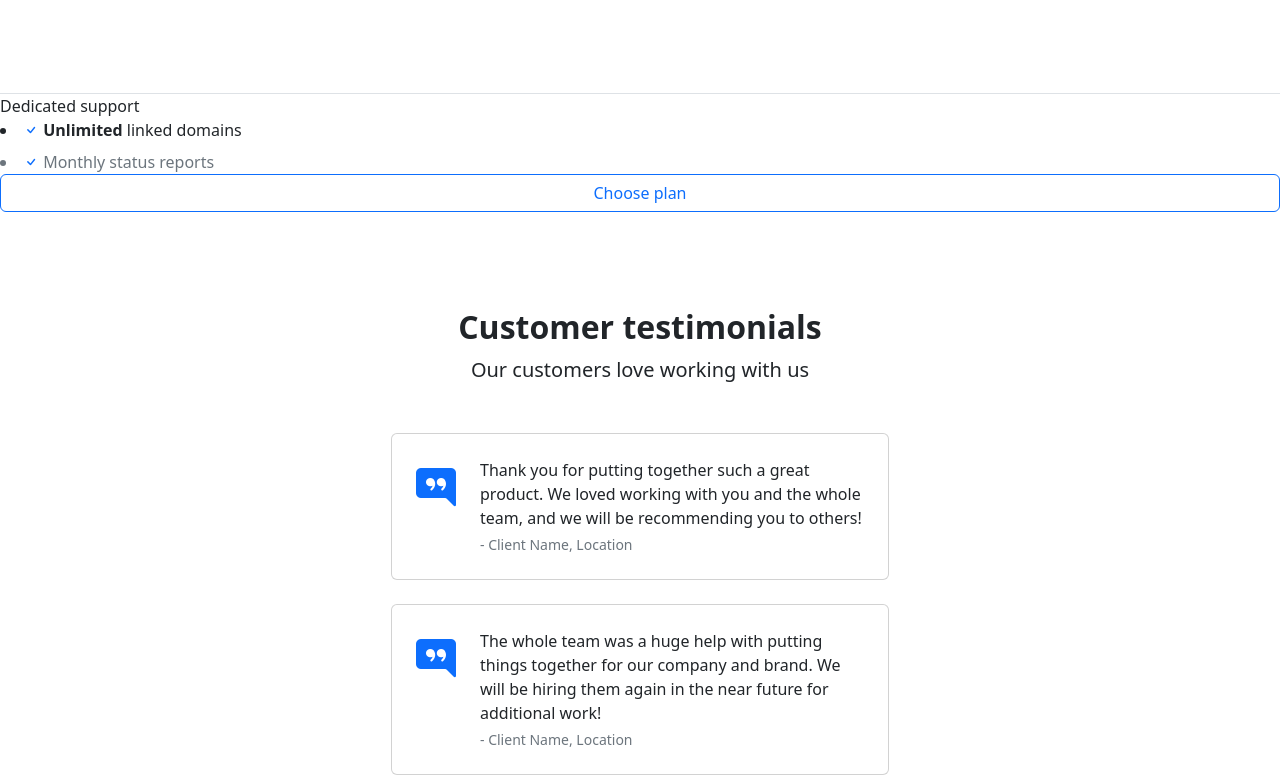
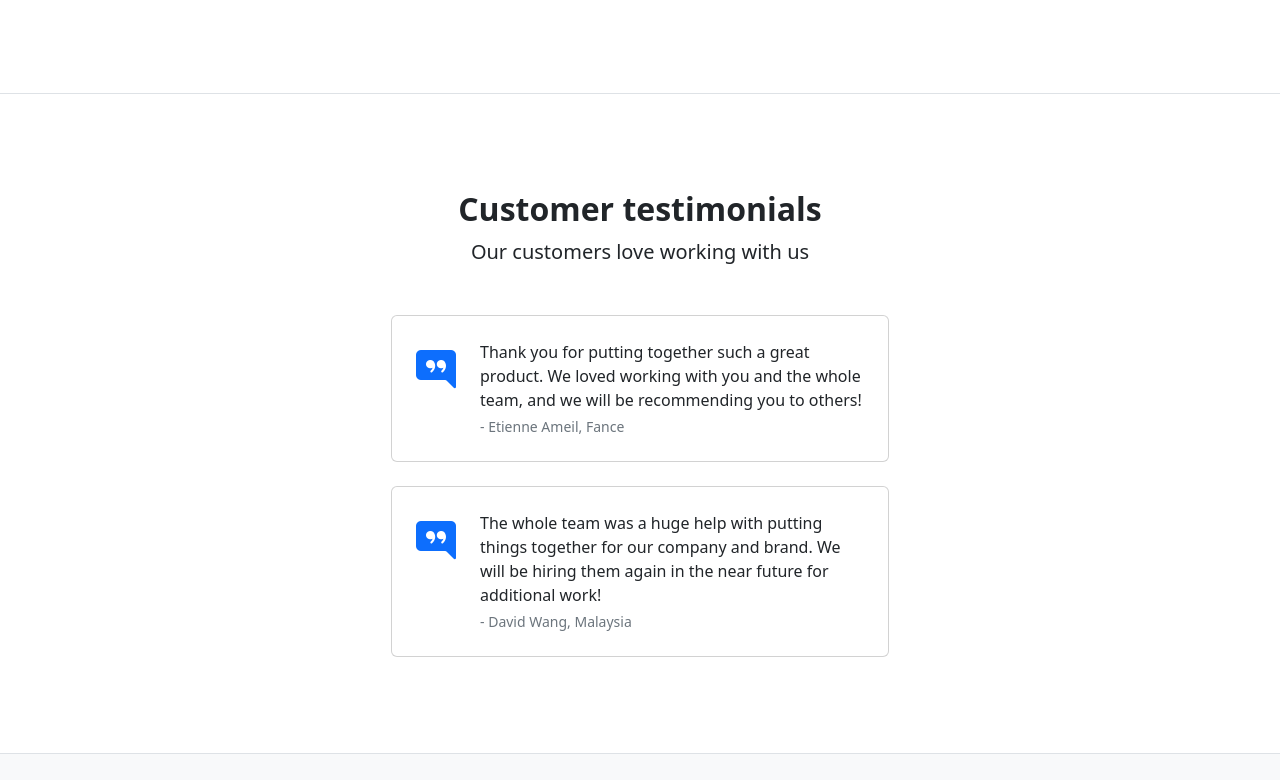
Before and after one commit to mandybento100-create/bftxm-en, a plain HTML site: page index.html in a window 1280 px wide. Shown: the part 1040-1820 px from the top of the page. Drawn offline with nearby package versions, Linux system fonts and the light colour scheme.

Commit message:
Update index.html

```diff
--- a/index.html
+++ b/index.html
@@ -94,25 +94,6 @@ Now I work independently to provide more flexible, focused and efficient support
                 </div>
             </div>
         </section>
-                                        Dedicated support
-                                    </li>
-                                    <li class="mb-2">
-                                        <i class="bi bi-check text-primary"></i>
-                                        <strong>Unlimited</strong>
-                                        linked domains
-                                    </li>
-                                    <li class="text-muted">
-                                        <i class="bi bi-check text-primary"></i>
-                                        Monthly status reports
-                                    </li>
-                                </ul>
-                                <div class="d-grid"><a class="btn btn-outline-primary" href="#!">Choose plan</a></div>
-                            </div>
-                        </div>
-                    </div>
-                </div>
-            </div>
-        </section>
         <!-- Testimonials section-->
         <section class="py-5 border-bottom">
             <div class="container px-5 my-5 px-5">
@@ -129,7 +110,7 @@ Now I work independently to provide more flexible, focused and efficient support
                                     <div class="flex-shrink-0"><i class="bi bi-chat-right-quote-fill text-primary fs-1"></i></div>
                                     <div class="ms-4">
                                         <p class="mb-1">Thank you for putting together such a great product. We loved working with you and the whole team, and we will be recommending you to others!</p>
-                                        <div class="small text-muted">- Client Name, Location</div>
+                                        <div class="small text-muted">- Etienne Ameil, Fance</div>
                                     </div>
                                 </div>
                             </div>
@@ -141,7 +122,7 @@ Now I work independently to provide more flexible, focused and efficient support
                                     <div class="flex-shrink-0"><i class="bi bi-chat-right-quote-fill text-primary fs-1"></i></div>
                                     <div class="ms-4">
                                         <p class="mb-1">The whole team was a huge help with putting things together for our company and brand. We will be hiring them again in the near future for additional work!</p>
-                                        <div class="small text-muted">- Client Name, Location</div>
+                                        <div class="small text-muted">- David Wang, Malaysia</div>
                                     </div>
                                 </div>
                             </div>
@@ -168,26 +149,26 @@ Now I work independently to provide more flexible, focused and efficient support
                         <!-- https://startbootstrap.com/solution/contact-forms-->
                         <!-- to get an API token!-->
                         <form id="contactForm" data-sb-form-api-token="API_TOKEN">
-                            <!-- Mandy Tang-->
+                            <!-- Full name-->
                             <div class="form-floating mb-3">
                                 <input class="form-control" id="name" type="text" placeholder="Enter your name..." data-sb-validations="required" />
                                 <label for="name">Full name</label>
                                 <div class="invalid-feedback" data-sb-feedback="name:required">A name is required.</div>
                             </div>
-                            <!-- mandy@bftxm.com-->
+                            <!-- Email address-->
                             <div class="form-floating mb-3">
                                 <input class="form-control" id="email" type="email" placeholder="name@example.com" data-sb-validations="required,email" />
                                 <label for="email">Email address</label>
                                 <div class="invalid-feedback" data-sb-feedback="email:required">An email is required.</div>
                                 <div class="invalid-feedback" data-sb-feedback="email:email">Email is not valid.</div>
                             </div>
-                            <!-- 0086 18965852719-->
+                            <!-- Phone number-->
                             <div class="form-floating mb-3">
                                 <input class="form-control" id="phone" type="tel" placeholder="(123) 456-7890" data-sb-validations="required" />
                                 <label for="phone">Phone number</label>
                                 <div class="invalid-feedback" data-sb-feedback="phone:required">A phone number is required.</div>
                             </div>
-                            <!-- Any question please contact with us-->
+                            <!-- Message-->
                             <div class="form-floating mb-3">
                                 <textarea class="form-control" id="message" type="text" placeholder="Enter your message here..." style="height: 10rem" data-sb-validations="required"></textarea>
                                 <label for="message">Message</label>
```
